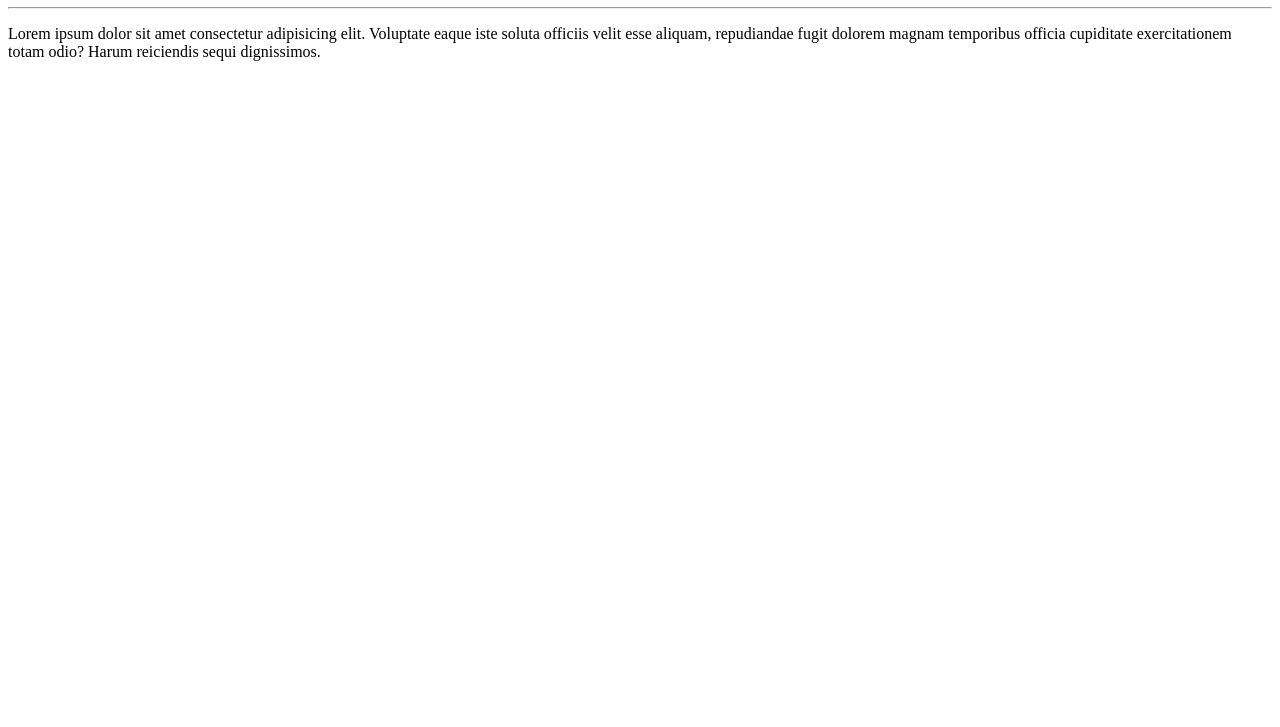
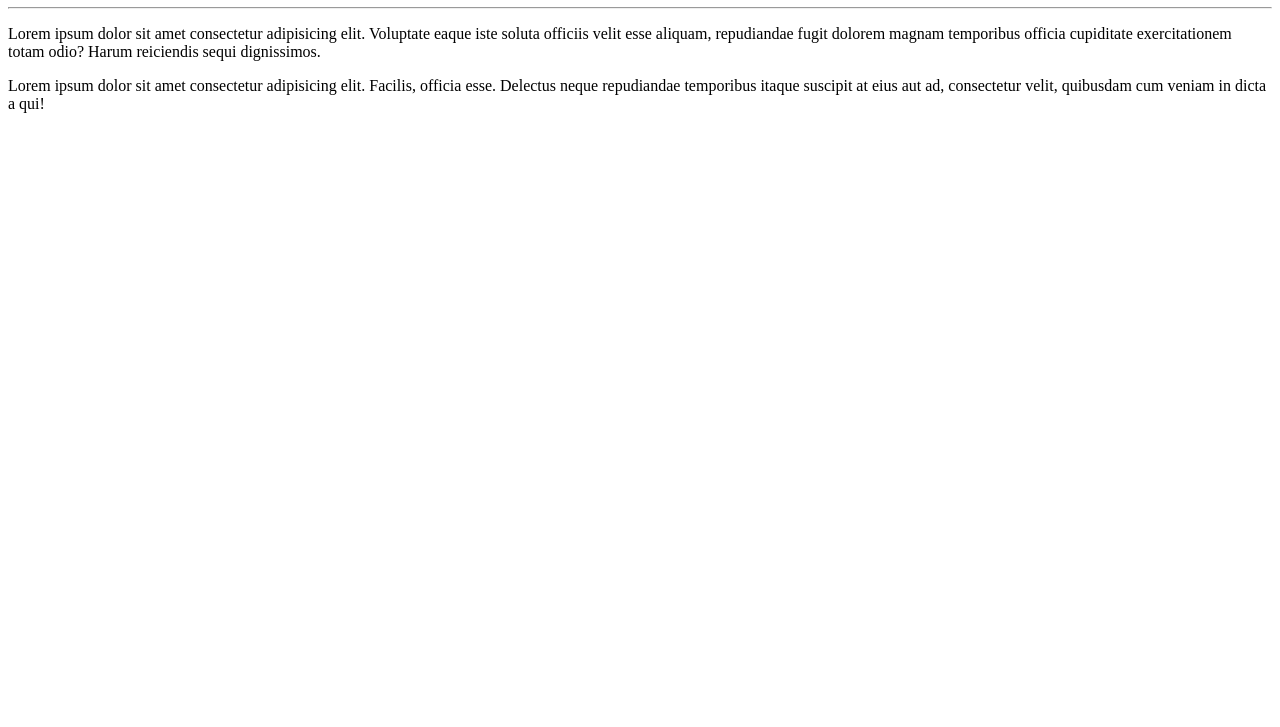
Before and after one commit to barreto-juan/Ola-Mundo, a plain HTML site: page site-exemplo/index.html in a window 1280 px wide. Shown: the part 73-800 px from the top of the page. Drawn offline with Linux system fonts and the light colour scheme.

Commit message:
Adicionei um parágrafo "lorem"

```diff
--- a/site-exemplo/index.html
+++ b/site-exemplo/index.html
@@ -9,5 +9,6 @@
     <h1>Página olá, mundo!</h1>
     <hr>
     <p>Lorem ipsum dolor sit amet consectetur adipisicing elit. Voluptate eaque iste soluta officiis velit esse aliquam, repudiandae fugit dolorem magnam temporibus officia cupiditate exercitationem totam odio? Harum reiciendis sequi dignissimos.</p>
+    <p>Lorem ipsum dolor sit amet consectetur adipisicing elit. Facilis, officia esse. Delectus neque repudiandae temporibus itaque suscipit at eius aut ad, consectetur velit, quibusdam cum veniam in dicta a qui!</p>
 </body>
 </html>
```
